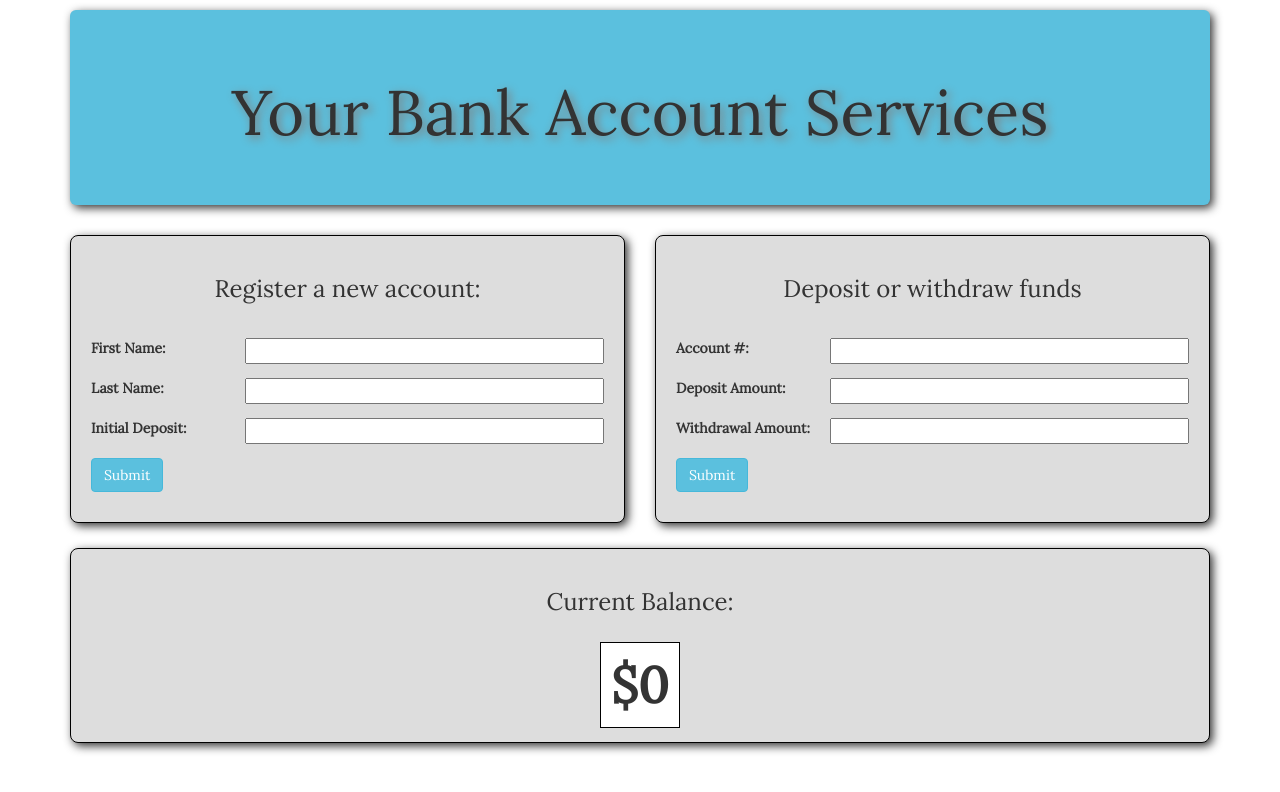
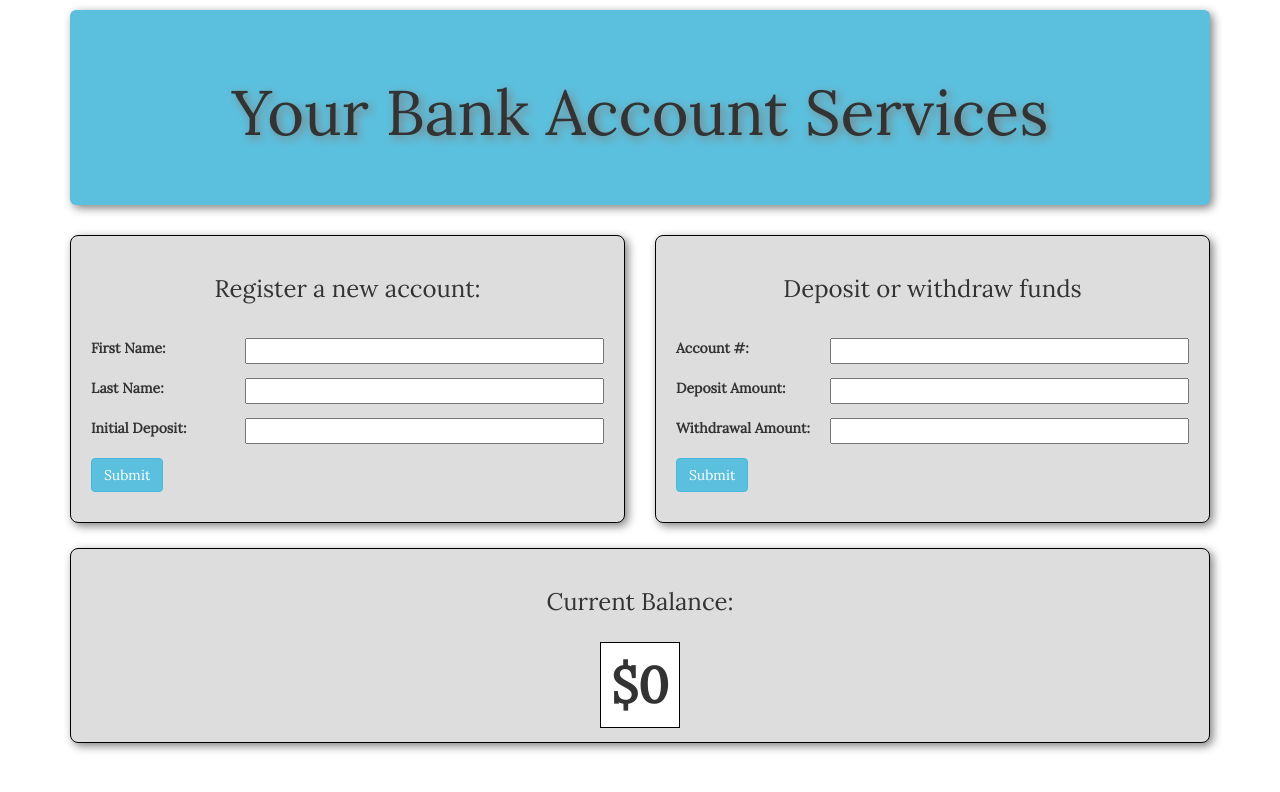
Before and after one commit to ChrisMCrow/bank-account, a plain HTML site: page index.html in a window 1280 px wide. Drawn offline with Linux system fonts and the light colour scheme.

Commit message:
lighten box shadow

```diff
--- a/css/styles.css
+++ b/css/styles.css
@@ -13,7 +13,7 @@ body {
   border-radius: 8px;
   padding: 20px;
   background-color: #ddd;
-  box-shadow: 3px 3px 10px;
+  box-shadow: 3px 3px 10px gray;
 }
 
 #right {
@@ -21,7 +21,7 @@ body {
   border-radius: 8px;
   padding: 20px;
   background-color: #ddd;
-  box-shadow: 3px 3px 10px;
+  box-shadow: 3px 3px 10px gray;
 }
 
 
@@ -34,7 +34,7 @@ h3 {
   margin-top: 10px;
   text-align: center;
   text-shadow: 3px 3px 10px gray;
-  box-shadow: 3px 3px 10px;
+  box-shadow: 3px 3px 10px gray;
   background-color: #5bc0de;
 }
 
@@ -48,7 +48,7 @@ h3 {
   border-radius: 8px;
   padding: 20px;
   background-color: #ddd;
-  box-shadow: 3px 3px 10px;
+  box-shadow: 3px 3px 10px gray;
 
 }
 
```
